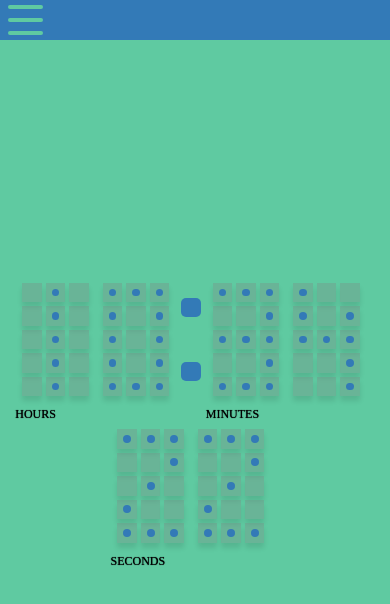
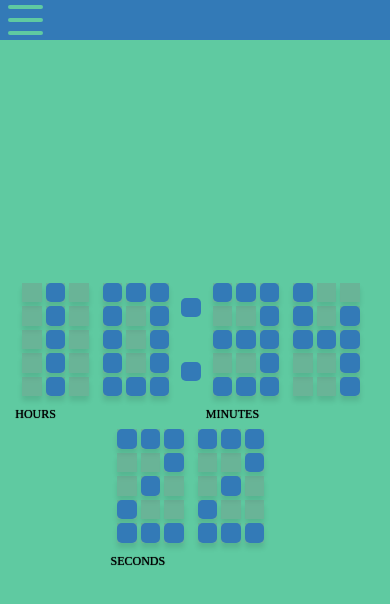
Before and after one commit to WebFilin/CubeClocks, a React (Vite) app: page / in a window 390 px wide. Shown: the top 604 px of the page. Built offline with nearby package versions, Linux system fonts and the light colour scheme.

Commit message:
Исправлен баг с версткой кубиков

```diff
--- a/src/components/BurgerMenu/BurgerMenu.jsx
+++ b/src/components/BurgerMenu/BurgerMenu.jsx
@@ -13,7 +13,6 @@ const BurgerMenu = observer(() => {
 
   return (
     <nav className={styles.wrapper}>
-
       <div className={styles.btn_wraper}>
         <BtnBurgerMenu
           isOpenMenu={isOpenMenu}
--- a/src/components/Cube/Cube.jsx
+++ b/src/components/Cube/Cube.jsx
@@ -1,13 +1,10 @@
 import { observer } from "mobx-react-lite";
 import styles from "./Cube.module.scss";
-import store from "../../store/store";
 
 const Cube = observer(() => {
-  const isCubeBreak = store.isCubeBreak;
-
   return (
     <div className={styles.wrapper}>
-      <div className={isCubeBreak ? styles.in_break : styles.base}></div>
+      <div className={styles.cube_front}></div>
     </div>
   );
 });
--- a/src/components/Cube/Cube.module.scss
+++ b/src/components/Cube/Cube.module.scss
@@ -18,14 +18,9 @@ $height: 2vw;
   align-items: center;
 }
 
-.base {
+.cube_front {
   @extend %base_style;
   background-color: $base_background_cube;
-}
-
-.in_break {
-  @extend %base_style;
-  background-color: $in_breake_background_cube;
 }
 
 /* Landscape tablets and medium desktops */
@@ -37,7 +32,7 @@ $height: 2vw;
     height: $size;
   }
 
-  .front {
+  .cube_front {
     width: $size;
     height: $size;
   }
@@ -51,7 +46,7 @@ $height: 2vw;
     height: $size;
   }
 
-  .front {
+  .cube_front {
     width: $size;
     height: $size;
   }
@@ -65,7 +60,7 @@ $height: 2vw;
     height: $size;
   }
 
-  .front {
+  .cube_front {
     width: $size;
     height: $size;
   }
@@ -79,7 +74,7 @@ $height: 2vw;
     height: $size;
   }
 
-  .front {
+  .cube_front {
     width: $size;
     height: $size;
   }
--- a/src/components/DisplayPairWrapper/DisplayPairWrapper.jsx
+++ b/src/components/DisplayPairWrapper/DisplayPairWrapper.jsx
@@ -3,6 +3,7 @@ import styles from "./DisplayPairWrapper.module.scss";
 import MatrixDisplay from "../MatrixDisplay";
 import DotterSplit from "../DotterSplit/DotterSplit";
 
+// eslint-disable-next-line react/prop-types
 function DisplayPairWrapper({ value, title, isDotter }) {
   const [numbersValue, setNumbersValue] = React.useState([0, 0]);
 
--- a/src/components/MatrixDisplay/MatrixDisplay.jsx
+++ b/src/components/MatrixDisplay/MatrixDisplay.jsx
@@ -5,7 +5,6 @@ import Cube from "../Cube";
 import SetNumber from "../SetNumber/SetNumber";
 import { observer } from "mobx-react-lite";
 
-// eslint-disable-next-line react/prop-types
 const ClockDisplay = observer(({ valueNum }) => {
   const [matrixForDispl, setMatrixForDispl] = React.useState([]);
 
--- a/src/store/store.js
+++ b/src/store/store.js
@@ -34,7 +34,6 @@ class Clocks {
   };
 
   error = "";
-  isCubeBreak = false;
 
   constructor() {
     makeAutoObservable(this);
@@ -128,10 +127,6 @@ class Clocks {
     this.error = error;
   }
 
-  cubesStyleHandler() {
-    this.isCubeBreak = !this.isCubeBreak;
-  }
-
 }
 
 export default new Clocks();
```
